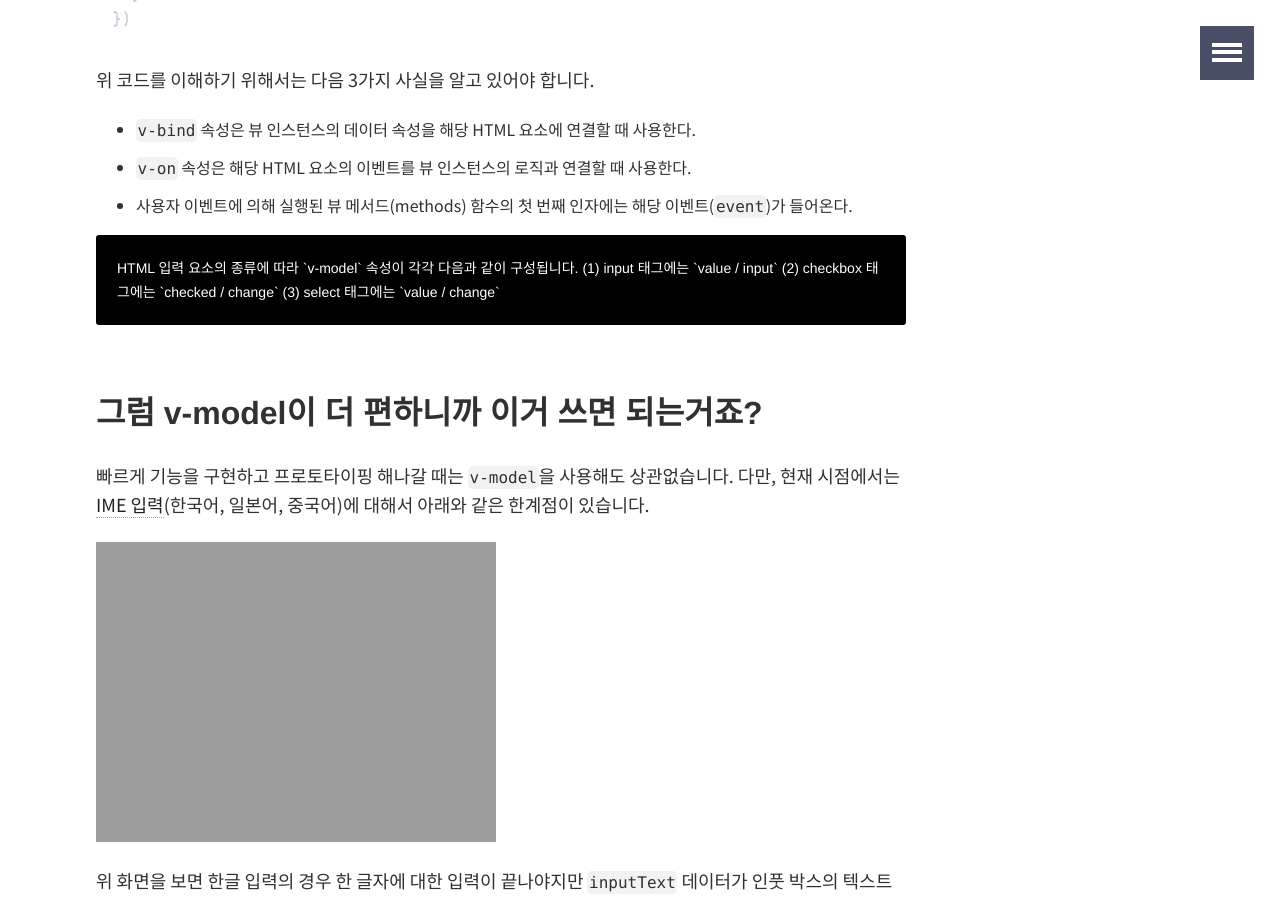
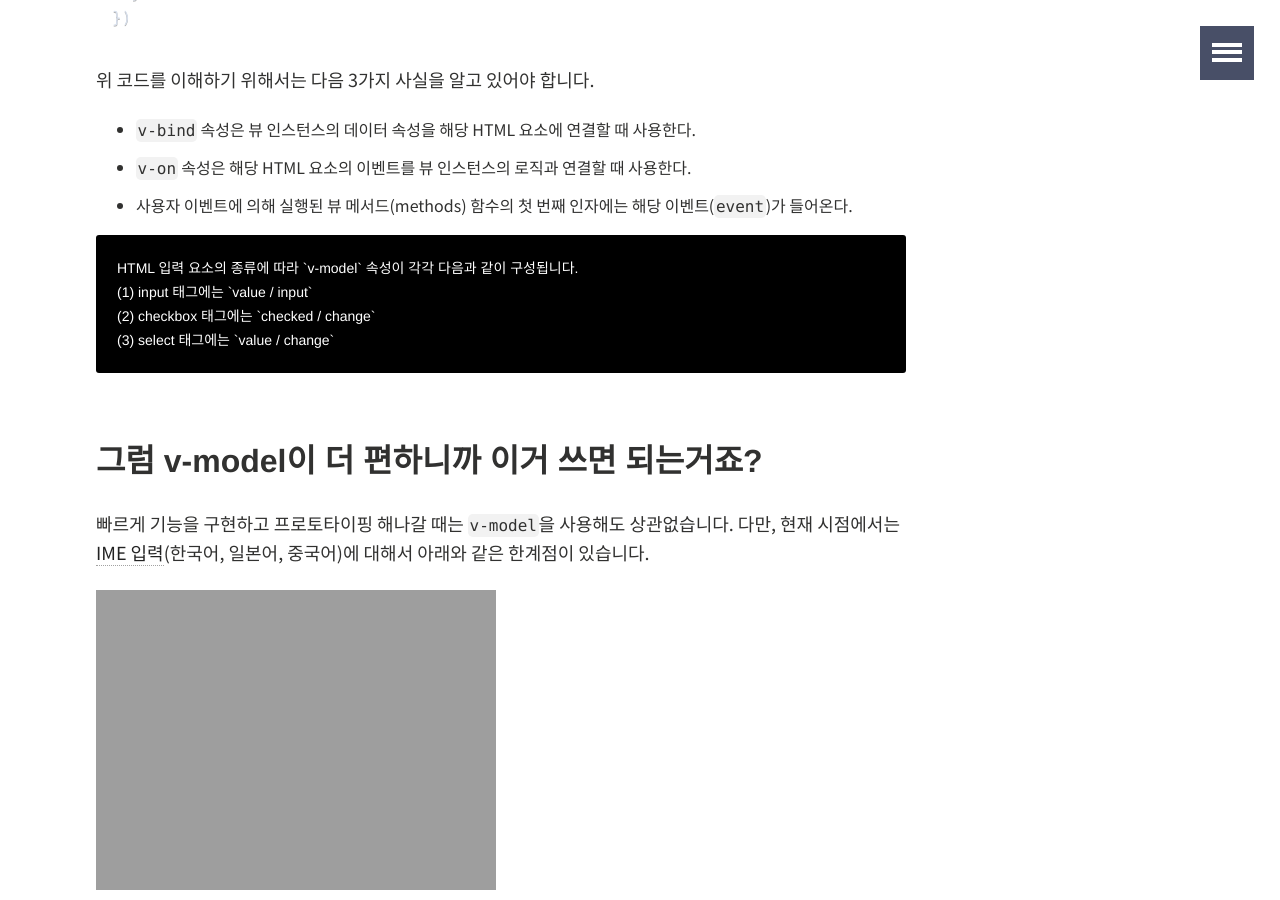
Before and after one commit to joshua1988/joshua1988.github.io, a Jekyll site: the page built from _posts/web-development/vuejs/2020-04-17-v-model-usage.md, in a window 1280 px wide and 900 px high, scrolled down 2341 px. Built offline with Jekyll 4.4.1, drawn with Linux system fonts in a browser that asks for light colours; comment, search, counter and statistics services are not loaded.

Commit message:
add line breaker to notice

```diff
--- a/_posts/web-development/vuejs/2020-04-17-v-model-usage.md
+++ b/_posts/web-development/vuejs/2020-04-17-v-model-usage.md
@@ -94,7 +94,11 @@
 - `v-on` 속성은 해당 HTML 요소의 이벤트를 뷰 인스턴스의 로직과 연결할 때 사용한다.
 - 사용자 이벤트에 의해 실행된 뷰 메서드(methods) 함수의 첫 번째 인자에는 해당 이벤트(`event`)가 들어온다.
 
-<p class="notice">HTML 입력 요소의 종류에 따라 `v-model` 속성이 각각 다음과 같이 구성됩니다. (1) input 태그에는 `value / input` (2) checkbox 태그에는 `checked / change` (3) select 태그에는 `value / change` </p>
+<p class="notice">HTML 입력 요소의 종류에 따라 `v-model` 속성이 각각 다음과 같이 구성됩니다. <br>
+(1) input 태그에는 `value / input` <br>
+(2) checkbox 태그에는 `checked / change` <br>
+(3) select 태그에는 `value / change`
+</p>
 
 ## 그럼 v-model이 더 편하니까 이거 쓰면 되는거죠?
 
```
